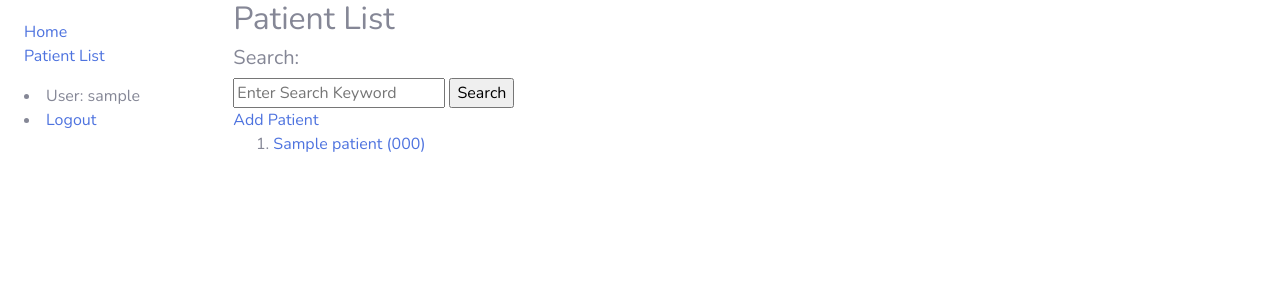
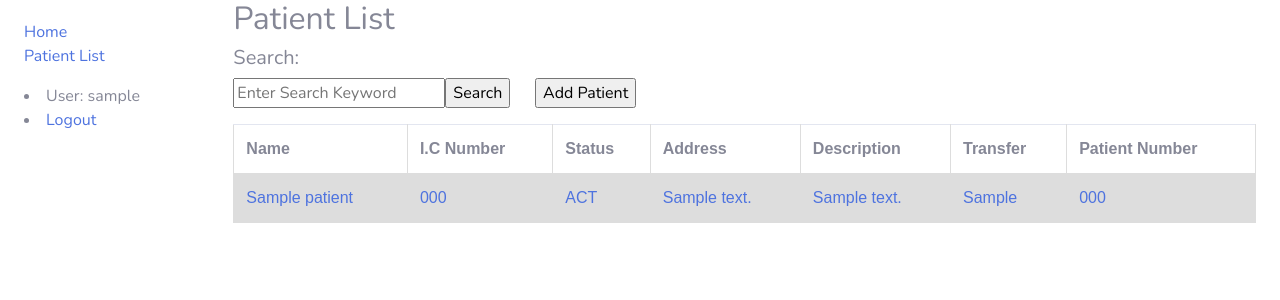
Before and after one commit to feinz/localpatient, a Django app: page /catalog/patient_list/ in a window 1280 px wide. Shown: the top 300 px of the page. Run offline with Django 3.2, Linux system fonts and the light colour scheme; a user stored in the database is signed in; tables that the repository leaves empty hold one stand-in row (values such as "Sample post"); some libraries are stand-ins or nearby versions.

Commit message:
changed ol to table for the patient list

```diff
--- a/catalog/static/css/styles.css
+++ b/catalog/static/css/styles.css
@@ -3,3 +3,18 @@
     padding: 0;
     list-style: none;
 }
+.table {
+    font-family: arial, sans-serif;
+    border-collapse: collapse;
+    width: 100%;
+  }
+
+  td, th {
+    border: 1px solid #dddddd;
+    text-align: left;
+    padding: 8px;
+  }
+
+  tr:nth-child(even) {
+    background-color: #dddddd;
+  }
--- a/catalog/templates/base_generic.html
+++ b/catalog/templates/base_generic.html
@@ -20,6 +20,7 @@
   <!-- XDSoft DateTimePicker -->
   <link rel="stylesheet" href="https://cdnjs.cloudflare.com/ajax/libs/jquery-datetimepicker/2.5.20/jquery.datetimepicker.min.css" integrity="sha256-DOS9W6NR+NFe1fUhEE0PGKY/fubbUCnOfTje2JMDw3Y=" crossorigin="anonymous" />
   <script src="https://cdnjs.cloudflare.com/ajax/libs/jquery-datetimepicker/2.5.20/jquery.datetimepicker.full.min.js" integrity="sha256-FEqEelWI3WouFOo2VWP/uJfs1y8KJ++FLh2Lbqc8SJk=" crossorigin="anonymous"></script>
+
 </head>
 <body>
   <div class="container-fluid">
@@ -29,7 +30,6 @@
 
         <ul class="sidebar-nav">
           <li><a href="{% url 'index' %}">Home</a></li>
-          {% comment %} <li><a href="">All patient</a></li> {% endcomment %}
           <li><a href="{% url 'patient_list' %}">Patient List</a></li>
         </ul>
 
@@ -54,7 +54,7 @@
             {% endif %}
             {% for i in paginator.page_range %}
               {% if page_obj.number == i %}
-                <li class="active"><span>{{ i }} <span class="sr-only">(current)</span></span></li>
+                <li class="active"><span><h5><b>{{ i }}</b></h5> <span class="sr-only">(current)</span></span></li>
               {% else %}
                 <li><a href="?page={{ i }}">&nbsp;{{ i }}</a>&nbsp;</li>
               {% endif %}
@@ -68,7 +68,6 @@
         {% endif %}
         <!--end of pagination-->
       </div>
-
 
     </div>
   </div>
--- a/catalog/templates/catalog/patient_list.html
+++ b/catalog/templates/catalog/patient_list.html
@@ -4,22 +4,67 @@
 
 <h2>Patient List</h2>
 
+<table>
+<tr>
 <h5>Search: </h5>
 <form method='GET' action='{% url "patient_list" %}'>
     <input type='text' name='q' placeholder="Enter Search Keyword" value='{{ request.GET.q }}' id='entry'>
     <input type='submit' value='Search' class='button_1' id='sub1'>
 </form>
+&nbsp&nbsp&nbsp&nbsp&nbsp<input type='button' value='Add Patient' class='button_2' id='add_patient_button' onclick="window.location.href='{%url 'patient_create' %}'">
+<p></p>
+</tr>
 
-<a href="{%url 'patient_create' %}">Add Patient</a>
+<!--pagination for the top-->
+{% if is_paginated %}
+  <ul class="pagination">
+    {% if page_obj.has_previous %}
+      <li><a href="?page={{ page_obj.previous_page_number }}">&laquo;previous&nbsp; </a></li>
+    {% else %}
+      <li class="disabled"><span>&laquo;</span></li>
+    {% endif %}
+    {% for i in paginator.page_range %}
+      {% if page_obj.number == i %}
+        <li class="active"><span><h5><b>{{ i }}</b></h5> <span class="sr-only">(current)</span></span></li>
+      {% else %}
+        <li><a href="?page={{ i }}">&nbsp;{{ i }}</a>&nbsp;</li>
+      {% endif %}
+    {% endfor %}
+    {% if page_obj.has_next %}
+      <li><a href="?page={{ page_obj.next_page_number }}">&nbsp;next&raquo;</a></li>
+    {% else %}
+      <li class="disabled"><span>&raquo;</span></li>
+    {% endif %}
+  </ul>
+{% endif %}
+<!--end of pagination-->
+
 {% if patient_list %}
-  <ol>
-    {% for patient in patient_list %}
-      <li>
-        <a href="{{ patient.get_absolute_url }}">{{patient.name}} ({{patient.identity_card_number}})</a>
-      </li>
-    {% endfor %}
-  </ol>
-  {% else %}
+<table class="table">
+  <tr>
+    <th>Name</th>
+    <th>I.C Number</th>
+    <th>Status</th>
+    <th>Address</th>
+    <th>Description</th>
+    <th>Transfer</th>
+    <th>Patient Number</th>
+  </tr>
+  {% for patient in patient_list %}
+  <tr>
+    <td><a href="{{ patient.get_absolute_url }}">{{patient.name}}</a></td>
+    <td><a href="{{ patient.get_absolute_url }}">{{patient.identity_card_number}}</a></td>
+    <td><a href="{{ patient.get_absolute_url }}">{{patient.patient_status}}</a></td>
+    <td><a href="{{ patient.get_absolute_url }}">{{patient.address}}</a></td>
+    <td><a href="{{ patient.get_absolute_url }}">{{patient.description}}</a></td>
+    <td><a href="{{ patient.get_absolute_url }}">{{patient.transfer}}</a></td>
+    <td><a href="{{ patient.get_absolute_url }}">{{patient.patient_number}}</a></td>
+  </tr>
+  {% endfor %}
+
+</table>
+{% else %}
     <p>There is no patient registered.</p>
 {% endif %}
+
 {% endblock %}
--- a/catalog/templates/index.html
+++ b/catalog/templates/index.html
@@ -30,7 +30,7 @@
             categories: ['Active', 'RIP', 'Missing In Action']
         },
         series: [{
-            name: '2019',
+            name: 'Patient',
             data: [patient_act, patient_rip, patient_mia]
         }]
     });
--- a/catalog/views.py
+++ b/catalog/views.py
@@ -27,9 +27,11 @@ def index(request):
     # Render the HTML template index.html with the data in the context variable
     return render(request, 'index.html', context=context)
 
+
+
 class PatientListView(LoginRequiredMixin, generic.ListView):
         model = Patient
-        paginate_by = 20
+        paginate_by = 10
         # search function
         def get_queryset(self):
             query = self.request.GET.get('q')
@@ -38,6 +40,13 @@ class PatientListView(LoginRequiredMixin, generic.ListView):
             else:
                 object_list = self.model.objects.all()
             return object_list
+        def patient_listnum(self):
+            x = 20
+            num = "20"
+            context = {
+                'patient_numbering': num,
+            }
+            return x
 
 class PatientDetailView(LoginRequiredMixin, generic.DetailView):
     model = Patient
```
